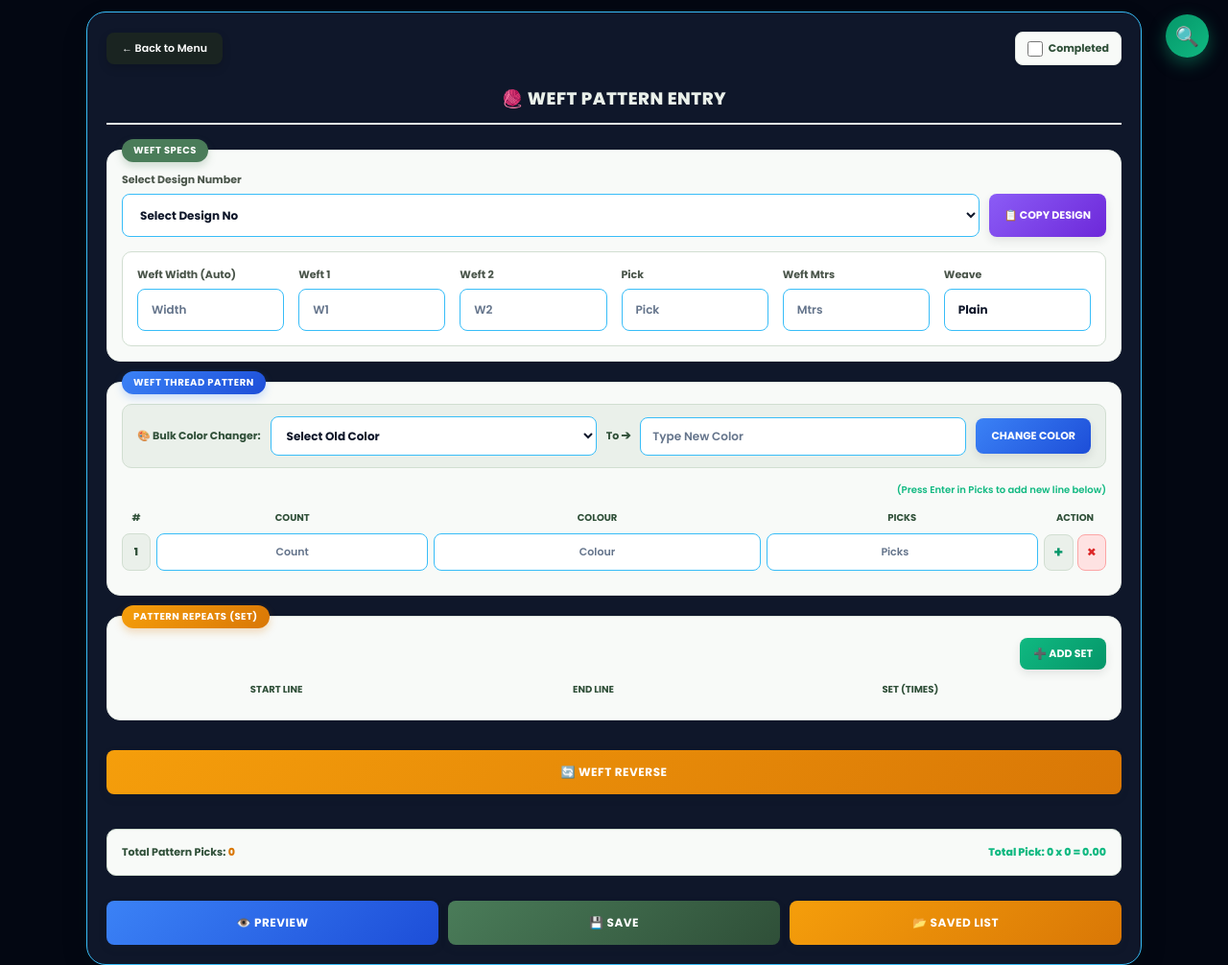
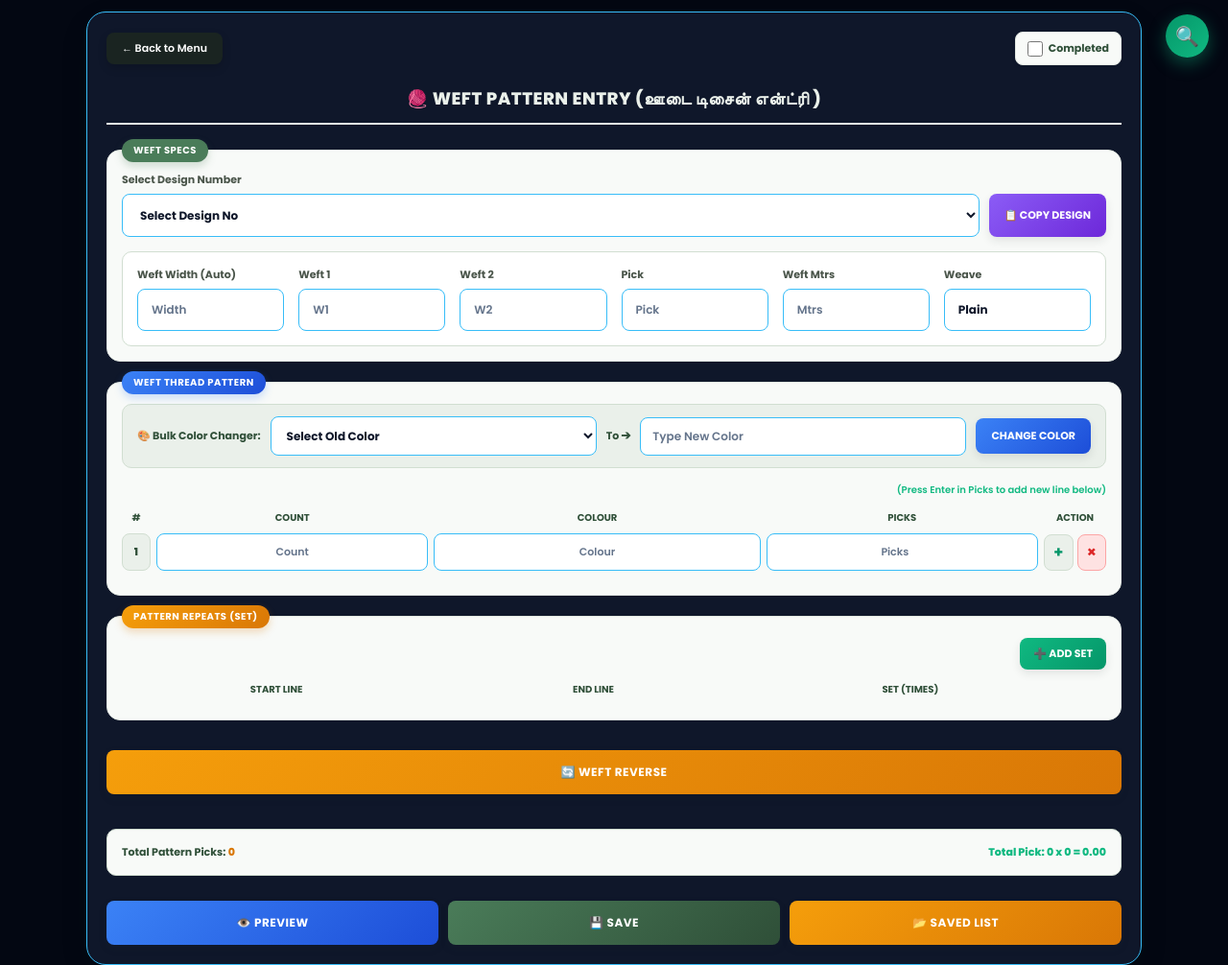
Before and after one commit to kumar1972/texforever, a website: page www/weft_entry.html in a window 1280 px wide. Shown: the whole page at 96% size. Drawn offline with Linux system fonts and the light colour scheme.

Commit message:
Update page title for Weft Pattern Entry

```diff
--- a/www/weft_entry.html
+++ b/www/weft_entry.html
@@ -857,7 +857,7 @@
         <div id="bitmapDisplayContainer"></div>
     </div>
 
-    <h2 class="page-title">🧶 Weft Pattern Entry</h2>
+    <h2 class="page-title">🧶 Weft Pattern entry (ஊடை டிசைன் என்ட்ரி )</h2>
 
     <div class="form-section" style="margin-top: 5px;">
         <div class="section-badge">Weft Specs</div>
```
